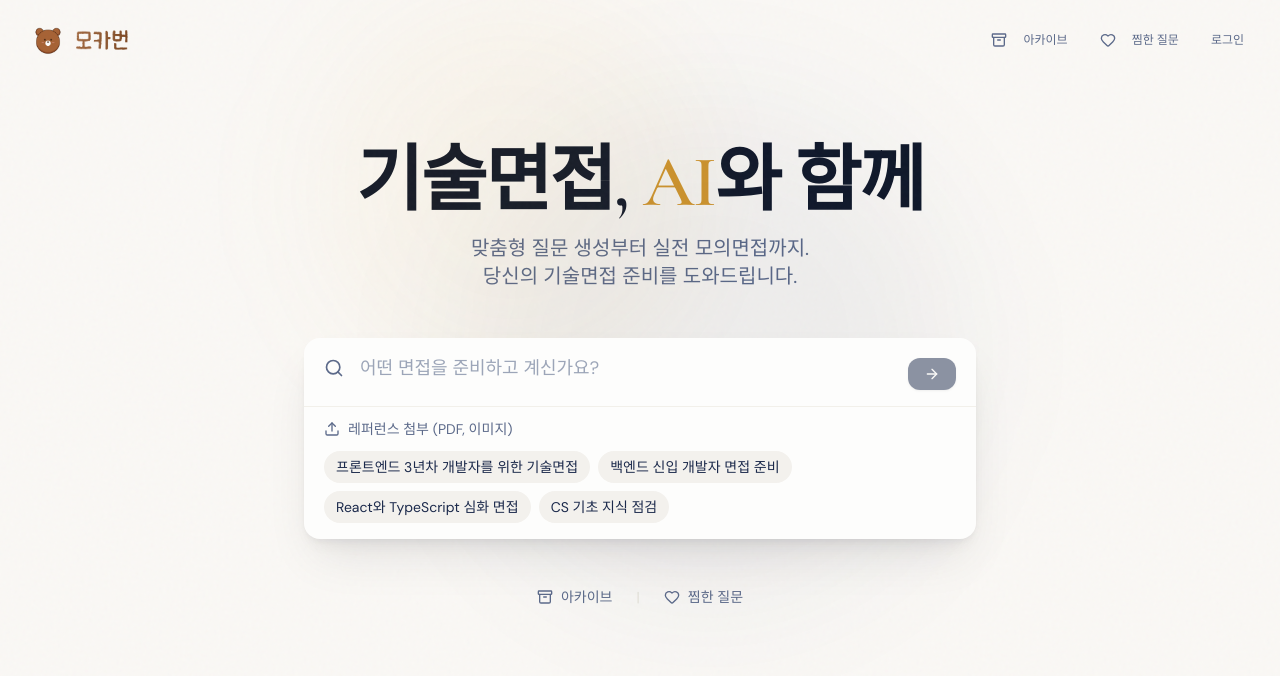
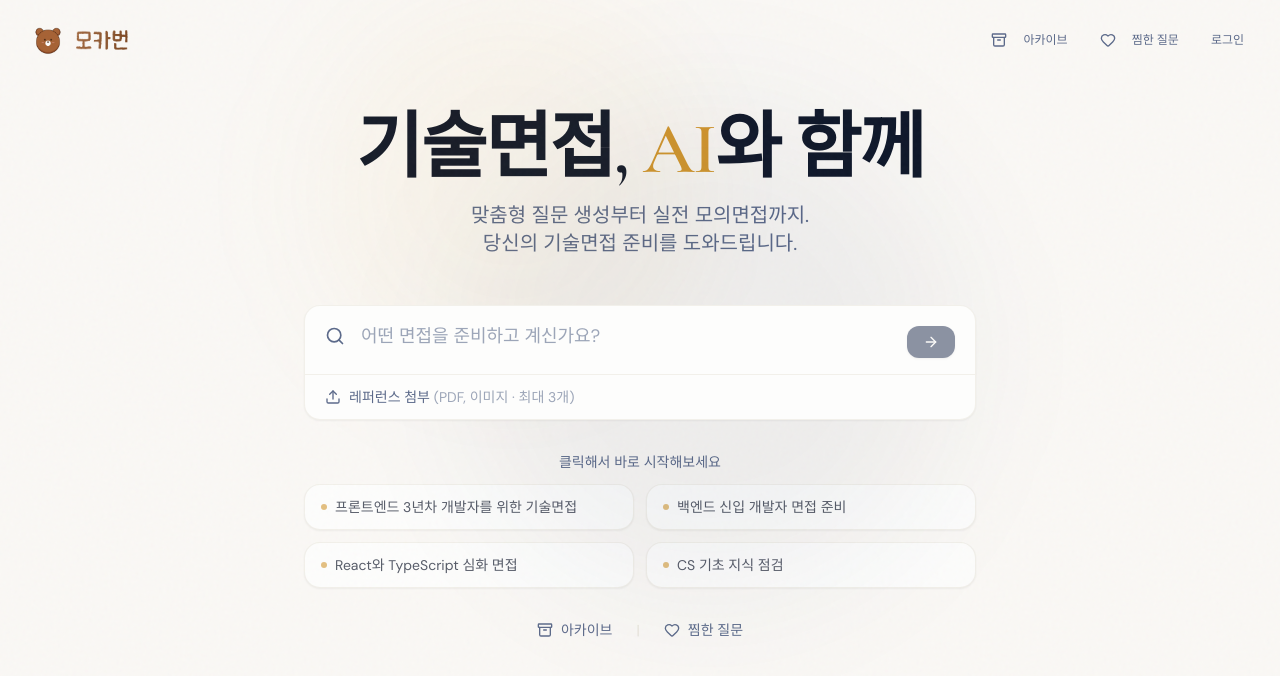
Before and after one commit to kwakseongjae/dev-interview, a Next.js app: page / in a window 1280 px wide. Shown: the top 676 px of the page. Built offline with nearby package versions, Linux system fonts and the light colour scheme.

Commit message:
feat: 파일 업로드 및 미리보기 기능 개선
- 파일 드래그 앤 드롭 지원 추가
- 최대 파일 수 제한 및 유효성 검사 로직 구현
- 파일 미리보기 기능 추가 (PDF 및 이미지)
- 파일 삭제 기능 개선 및 UI 업데이트

```diff
--- a/src/app/page.tsx
+++ b/src/app/page.tsx
@@ -1,6 +1,6 @@
 "use client";
 
-import { useState, useEffect } from "react";
+import { useState, useEffect, useMemo } from "react";
 import { useRouter } from "next/navigation";
 import { motion } from "framer-motion";
 import {
@@ -12,7 +12,6 @@ import {
   Upload,
   X,
   FileText,
-  Image as ImageIcon,
   Loader2,
 } from "lucide-react";
 import { Button } from "@/components/ui/button";
@@ -44,6 +43,7 @@ export default function Home() {
   const [referenceFiles, setReferenceFiles] = useState<File[]>([]);
   const [isUploading, setIsUploading] = useState(false);
   const [isLoadingUser, setIsLoadingUser] = useState(true);
+  const [isDragging, setIsDragging] = useState(false);
   const [currentTeamSpaceId, setCurrentTeamSpaceId] = useState<string | null>(
     null,
   );
@@ -151,6 +151,8 @@ export default function Home() {
     }
   };
 
+  const MAX_FILES = 3;
+
   const handleFileSelect = (e: React.ChangeEvent<HTMLInputElement>) => {
     const files = Array.from(e.target.files || []);
     const validFiles = files.filter((file) => {
@@ -163,11 +165,102 @@ export default function Home() {
       alert("PDF 또는 이미지 파일만 업로드 가능합니다.");
     }
 
-    setReferenceFiles((prev) => [...prev, ...validFiles]);
+    // 현재 파일 수 + 새 파일 수가 최대치를 초과하는지 확인
+    const currentCount = referenceFiles.length;
+    const availableSlots = MAX_FILES - currentCount;
+
+    if (validFiles.length > availableSlots) {
+      alert(`레퍼런스는 최대 ${MAX_FILES}개까지 첨부할 수 있습니다.`);
+    }
+
+    const filesToAdd = validFiles.slice(0, availableSlots);
+    if (filesToAdd.length > 0) {
+      setReferenceFiles((prev) => [...prev, ...filesToAdd]);
+    }
+
+    // input 초기화 (같은 파일 다시 선택 가능하게)
+    e.target.value = "";
   };
 
   const handleRemoveFile = (index: number) => {
     setReferenceFiles((prev) => prev.filter((_, i) => i !== index));
+  };
+
+  // 파일 프리뷰 URL 생성 (이미지 파일용)
+  const filePreviews = useMemo(() => {
+    return referenceFiles.map((file) => {
+      if (file.type.startsWith("image/")) {
+        return URL.createObjectURL(file);
+      }
+      return null;
+    });
+  }, [referenceFiles]);
+
+  // 컴포넌트 언마운트 시 URL 정리
+  useEffect(() => {
+    return () => {
+      filePreviews.forEach((url) => {
+        if (url) URL.revokeObjectURL(url);
+      });
+    };
+  }, [filePreviews]);
+
+  const handleDragEnter = (e: React.DragEvent) => {
+    e.preventDefault();
+    e.stopPropagation();
+    setIsDragging(true);
+  };
+
+  const handleDragLeave = (e: React.DragEvent) => {
+    e.preventDefault();
+    e.stopPropagation();
+    // 자식 요소로 이동하는 경우 무시
+    if (e.currentTarget.contains(e.relatedTarget as Node)) {
+      return;
+    }
+    setIsDragging(false);
+  };
+
+  const handleDragOver = (e: React.DragEvent) => {
+    e.preventDefault();
+    e.stopPropagation();
+  };
+
+  const handleDrop = (e: React.DragEvent) => {
+    e.preventDefault();
+    e.stopPropagation();
+    setIsDragging(false);
+
+    const files = Array.from(e.dataTransfer.files);
+    const validFiles = files.filter((file) => {
+      const isPdf = file.type === "application/pdf";
+      const isImage = file.type.startsWith("image/");
+      return isPdf || isImage;
+    });
+
+    if (validFiles.length === 0) {
+      alert("PDF 또는 이미지 파일만 업로드 가능합니다.");
+      return;
+    }
+
+    if (validFiles.length !== files.length) {
+      alert(
+        `${files.length - validFiles.length}개의 파일이 지원되지 않는 형식입니다. PDF 또는 이미지 파일만 업로드 가능합니다.`,
+      );
+    }
+
+    // 현재 파일 수 + 새 파일 수가 최대치를 초과하는지 확인
+    const currentCount = referenceFiles.length;
+    const availableSlots = MAX_FILES - currentCount;
+
+    if (validFiles.length > availableSlots) {
+      alert(`레퍼런스는 최대 ${MAX_FILES}개까지 첨부할 수 있습니다.`);
+    }
+
+    const filesToAdd = validFiles.slice(0, availableSlots);
+    if (filesToAdd.length > 0) {
+      setReferenceFiles((prev) => [...prev, ...filesToAdd]);
+    }
   };
 
   const handleSubmit = async (e: React.FormEvent) => {
@@ -383,7 +476,29 @@ export default function Home() {
           className="w-full max-w-2xl"
         >
           <form onSubmit={handleSubmit}>
-            <div className="relative bg-card rounded-2xl shadow-elegant transition-all duration-300 hover:shadow-lg">
+            <div
+              className={`relative bg-card rounded-2xl shadow-sm border border-border/50 transition-all duration-300 hover:shadow-md ${
+                isDragging
+                  ? "ring-2 ring-gold ring-offset-2 ring-offset-background"
+                  : ""
+              }`}
+              onDragEnter={handleDragEnter}
+              onDragLeave={handleDragLeave}
+              onDragOver={handleDragOver}
+              onDrop={handleDrop}
+            >
+              {/* Drag overlay */}
+              {isDragging && (
+                <div className="absolute inset-0 z-10 flex items-center justify-center bg-gold/10 rounded-2xl border-2 border-dashed border-gold pointer-events-none">
+                  <div className="flex flex-col items-center gap-2 text-gold">
+                    <Upload className="w-8 h-8" />
+                    <span className="font-medium">파일을 여기에 놓으세요</span>
+                    <span className="text-sm text-gold/70">
+                      PDF, 이미지 · 최대 {MAX_FILES}개
+                    </span>
+                  </div>
+                </div>
+              )}
               <div className="flex items-start px-5 py-4 gap-4">
                 <Search className="w-5 h-5 mt-1 text-muted-foreground flex-shrink-0" />
                 <textarea
@@ -427,16 +542,64 @@ export default function Home() {
                 </Button>
               </div>
 
-              {/* Reference Files Upload */}
-              <div className="px-5 pb-3 border-t border-border/50">
-                <div className="flex items-center gap-2 pt-3">
+              {/* Reference Files Preview */}
+              {referenceFiles.length > 0 && (
+                <div className="px-5 pb-4 border-t border-border/50">
+                  <div className="flex items-center gap-3 pt-3">
+                    {/* Preview cards */}
+                    <div className="flex items-center gap-2">
+                      {referenceFiles.map((file, index) => (
+                        <div key={index} className="relative group">
+                          {/* Preview Card */}
+                          <div className="w-20 h-20 rounded-lg overflow-hidden border border-border bg-muted/30">
+                            {file.type === "application/pdf" ? (
+                              // PDF Preview with filename
+                              <div className="w-full h-full flex flex-col items-center justify-center p-1.5">
+                                <FileText className="w-7 h-7 text-red-400 mb-1.5 flex-shrink-0" />
+                                <span className="text-[10px] text-muted-foreground truncate w-full text-center px-1 leading-tight">
+                                  {file.name.replace(/\.pdf$/i, "")}
+                                </span>
+                              </div>
+                            ) : (
+                              // Image Preview
+                              filePreviews[index] && (
+                                <Image
+                                  src={filePreviews[index]}
+                                  alt={file.name}
+                                  width={80}
+                                  height={80}
+                                  className="w-full h-full object-cover"
+                                />
+                              )
+                            )}
+                          </div>
+
+                          {/* Hover overlay with X button */}
+                          <button
+                            type="button"
+                            onClick={() => handleRemoveFile(index)}
+                            className="absolute -top-1.5 -left-1.5 w-5 h-5 rounded-full bg-foreground/80 text-background flex items-center justify-center opacity-0 group-hover:opacity-100 transition-opacity hover:bg-foreground shadow-md"
+                            aria-label={`${file.name} 삭제`}
+                          >
+                            <X className="w-3 h-3" />
+                          </button>
+                        </div>
+                      ))}
+
+                      {/* Add more files button (only show if under limit) */}
+                      {referenceFiles.length < MAX_FILES && (
                         <label
                           htmlFor="reference-upload"
-                    className="flex items-center gap-2 text-sm text-muted-foreground hover:text-foreground cursor-pointer transition-colors"
+                          className="w-20 h-20 rounded-lg border-2 border-dashed border-border hover:border-gold/50 bg-muted/30 hover:bg-gold/5 flex flex-col items-center justify-center cursor-pointer transition-colors"
                         >
-                    <Upload className="w-4 h-4" />
-                    <span>레퍼런스 첨부 (PDF, 이미지)</span>
+                          <Upload className="w-4 h-4 text-muted-foreground mb-1" />
+                          <span className="text-[10px] text-muted-foreground">
+                            추가
+                          </span>
                         </label>
+                      )}
+                    </div>
+
                     <input
                       id="reference-upload"
                       type="file"
@@ -445,51 +608,70 @@ export default function Home() {
                       onChange={handleFileSelect}
                       className="hidden"
                     />
+
+                    {/* File count hint */}
+                    <div className="ml-auto flex items-center">
+                      <span className="text-sm text-muted-foreground">
+                        {referenceFiles.length}/{MAX_FILES}
+                      </span>
                     </div>
-                {referenceFiles.length > 0 && (
-                  <div className="mt-3 flex flex-wrap gap-2">
-                    {referenceFiles.map((file, index) => (
-                      <div
-                        key={index}
-                        className="flex items-center gap-2 px-3 py-1.5 rounded-full bg-secondary text-secondary-foreground text-sm"
-                      >
-                        {file.type === "application/pdf" ? (
-                          <FileText className="w-4 h-4" />
-                        ) : (
-                          <ImageIcon className="w-4 h-4" />
-                        )}
-                        <span className="max-w-[200px] truncate">
-                          {file.name}
-                        </span>
-                        <button
-                          type="button"
-                          onClick={() => handleRemoveFile(index)}
-                          className="ml-1 hover:text-destructive transition-colors"
-                        >
-                          <X className="w-3 h-3" />
-                        </button>
                   </div>
-                    ))}
                 </div>
               )}
+
+              {/* Reference Files Upload (when no files) */}
+              {referenceFiles.length === 0 && (
+                <div className="px-5 pb-3 border-t border-border/50">
+                  <div className="flex items-center gap-2 pt-3">
+                    <label
+                      htmlFor="reference-upload-empty"
+                      className="flex items-center gap-2 text-sm text-muted-foreground hover:text-foreground cursor-pointer transition-colors"
+                    >
+                      <Upload className="w-4 h-4" />
+                      <span>
+                        레퍼런스 첨부{" "}
+                        <span className="text-muted-foreground/60">
+                          (PDF, 이미지 · 최대 {MAX_FILES}개)
+                        </span>
+                      </span>
+                    </label>
+                    <input
+                      id="reference-upload-empty"
+                      type="file"
+                      accept=".pdf,image/*"
+                      multiple
+                      onChange={handleFileSelect}
+                      className="hidden"
+                    />
                   </div>
+                </div>
+              )}
+
+            </div>
+          </form>
 
           {/* Sample Prompts */}
-              <div className="px-5 pb-4 flex flex-wrap gap-2">
+          <div className="mt-8">
+            <p className="text-sm text-muted-foreground mb-3 text-center">
+              클릭해서 바로 시작해보세요
+            </p>
+            <div className="grid grid-cols-2 gap-3">
               {SAMPLE_PROMPTS.map((sample, index) => (
                 <button
                   key={index}
                   type="button"
                   disabled={isUploading}
                   onClick={() => handleSampleClick(sample)}
-                    className="text-sm px-3 py-1.5 rounded-full bg-secondary hover:bg-secondary/80 text-secondary-foreground transition-colors disabled:opacity-50 disabled:cursor-not-allowed"
+                  className="group text-left px-4 py-3 rounded-2xl bg-card border border-border/50 hover:border-gold/30 hover:bg-gold/5 text-sm text-foreground/70 hover:text-foreground transition-all disabled:opacity-50 disabled:cursor-not-allowed shadow-sm hover:shadow-md"
                 >
+                  <span className="flex items-center gap-2">
+                    <span className="w-1.5 h-1.5 rounded-full bg-gold/60 group-hover:bg-gold transition-colors" />
                     {sample}
+                  </span>
                 </button>
               ))}
             </div>
           </div>
-          </form>
         </motion.div>
 
         {/* Quick Links */}
@@ -497,7 +679,7 @@ export default function Home() {
           initial={{ opacity: 0 }}
           animate={{ opacity: 1 }}
           transition={{ duration: 0.6, delay: 0.4 }}
-          className="mt-12 flex items-center gap-6 text-sm text-muted-foreground"
+          className="mt-8 flex items-center gap-6 text-sm text-muted-foreground"
         >
           <Link
             href="/archive"
```
Lines whose indentation alone changed are shown as unchanged.
